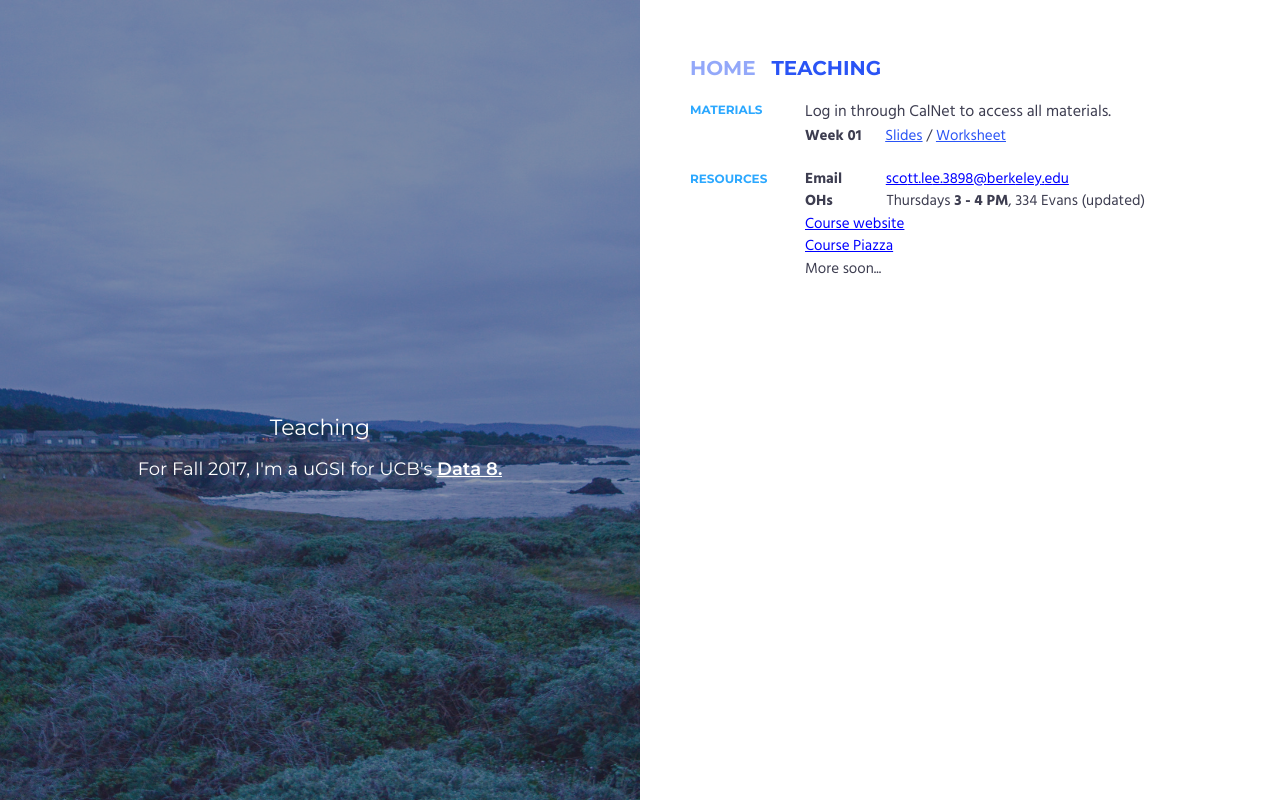
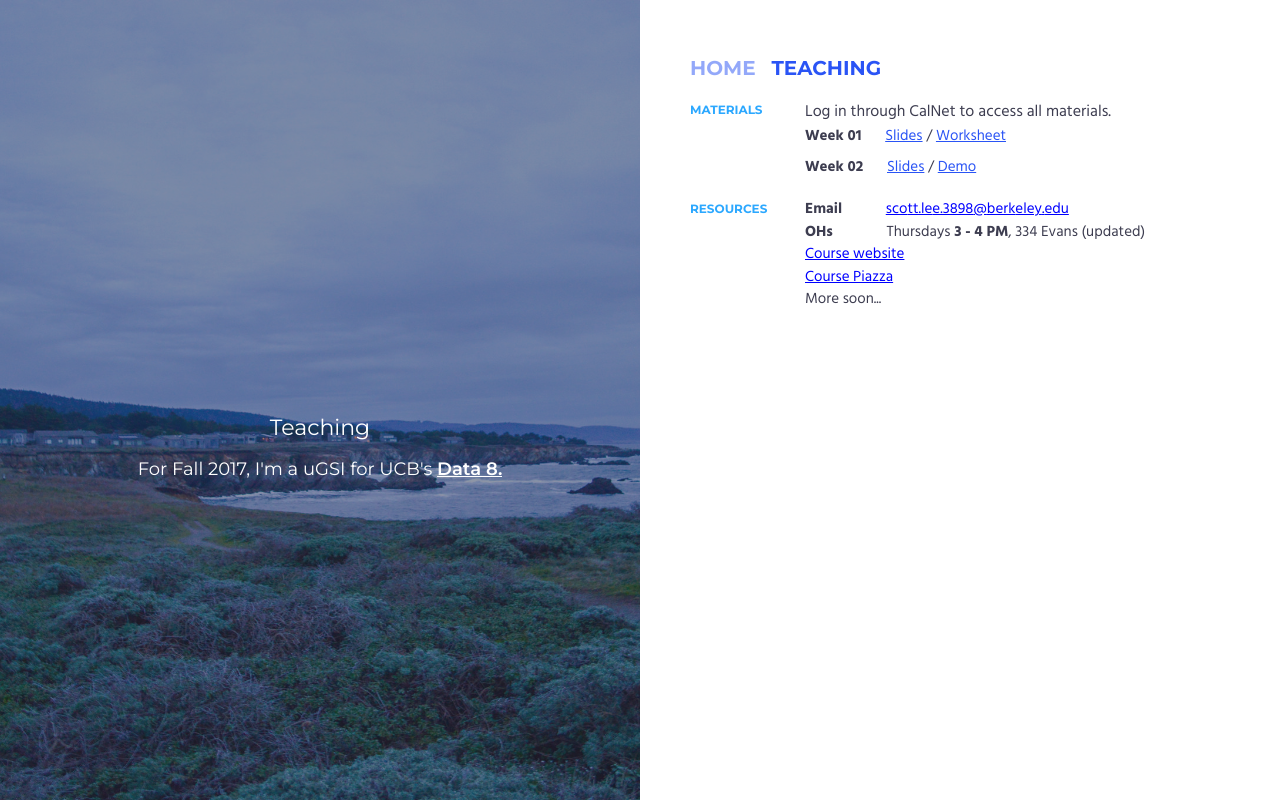
Before and after one commit to scottjlee/scottjlee.github.io, a plain HTML site: page teaching.html in a window 1280 px wide. Drawn offline with Linux system fonts and the light colour scheme.

Commit message:
Added week 2 material

```diff
--- a/teaching.html
+++ b/teaching.html
@@ -49,9 +49,12 @@
 							<p><span class="week-label"><b>Week 01 </b></span>
 							<a href="https://goo.gl/o2LmQ7">Slides</a> /
 							<a href="https://goo.gl/vhg8rg">Worksheet</a></p>
+
+							<p><span class="week-label"><b>Week 02 </b></span>
+							<a href="https://goo.gl/8BzzZE">Slides</a> /
+							<a href="ds8/lab02-demo.ipynb">Demo</a></p>
 						</div>
 					</div>
-
 
 					<div class="content about-edu">
 						<div class="subtitle-wrapper">
```
Also changed, not shown: 2 other files.
